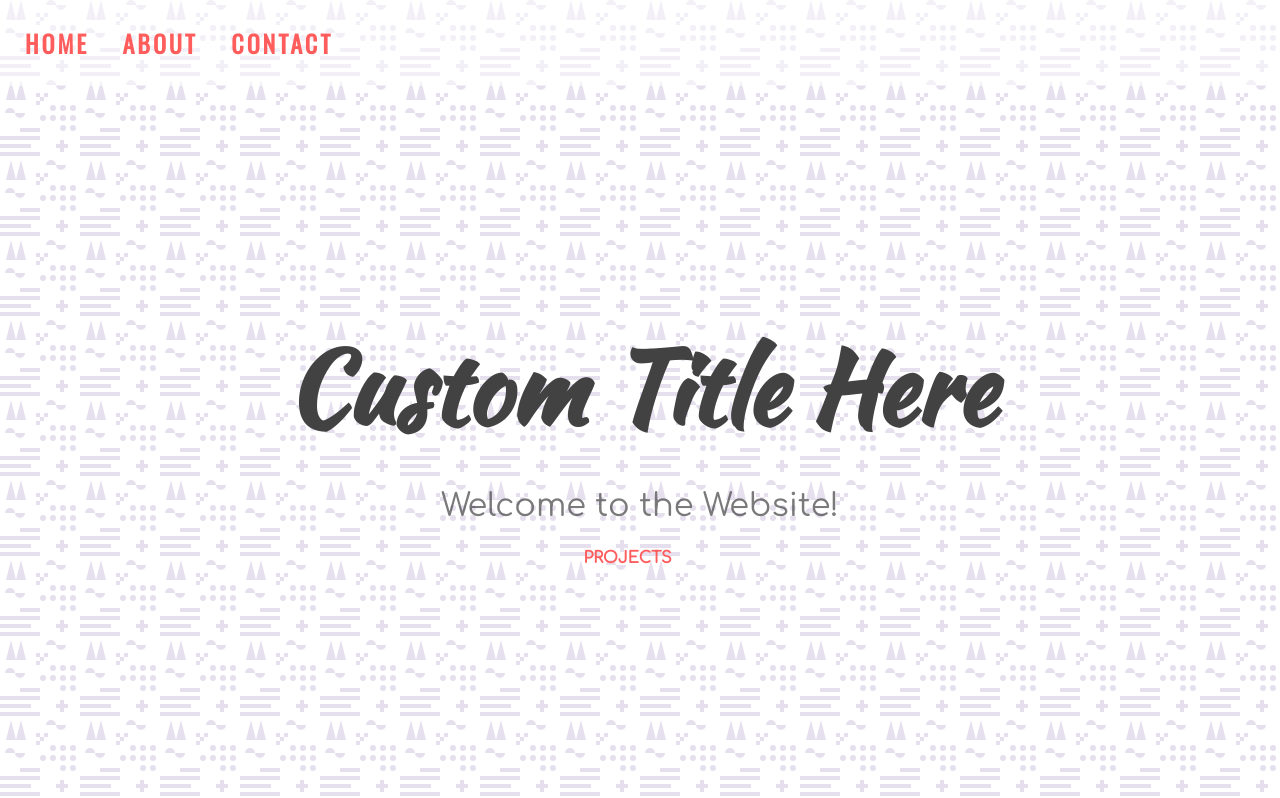
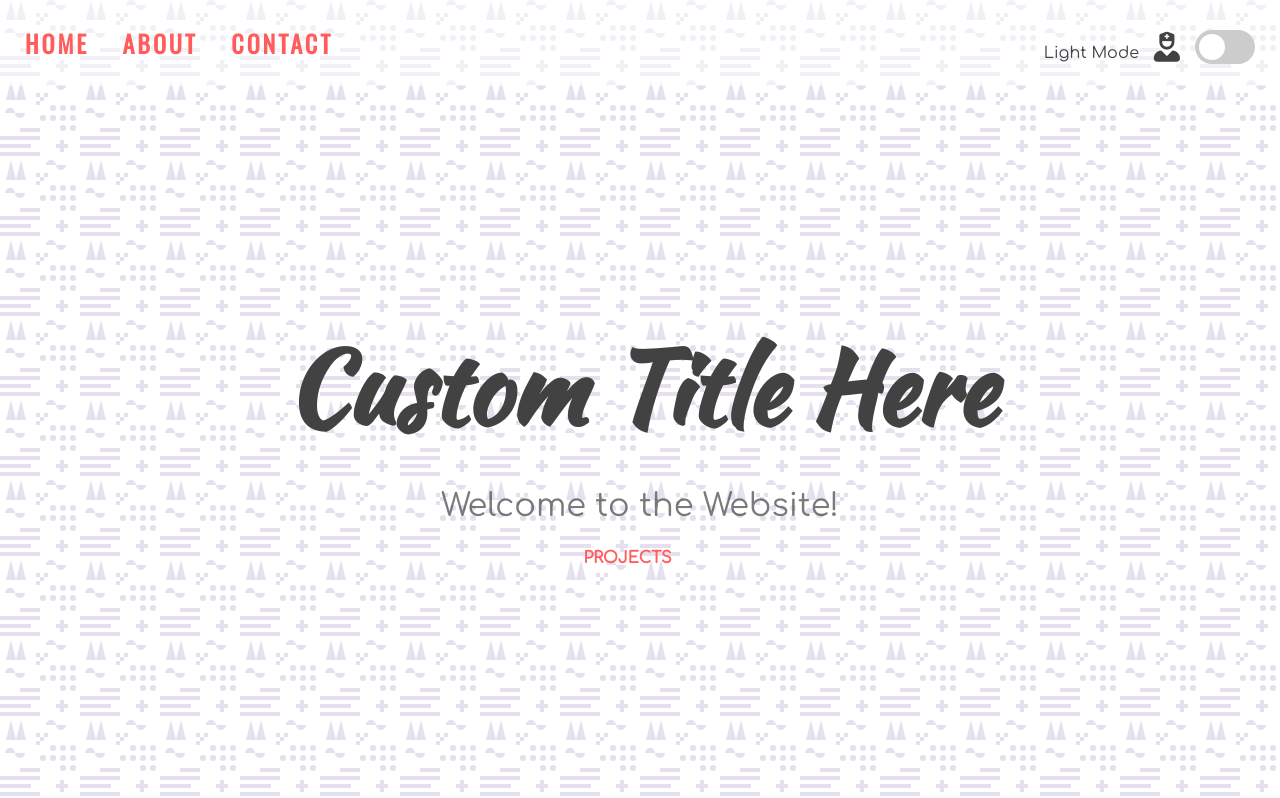
Before and after one commit to nikosajadi/Dark_Light_Mode, a plain HTML site: page index.html in a window 1280 px wide. Shown: the top 798 px of the page. Drawn offline with nearby package versions, Linux system fonts and the light colour scheme.

Commit message:
switch Theme Dynamically

```diff
--- a/index.html
+++ b/index.html
@@ -9,6 +9,17 @@
     <link rel="stylesheet" href="style.css">
 </head>
 <body>
+    <!-- Dark Mode Swich -->
+      <div class="theme-switch-wrapper">
+        <span id="toggle-text">
+        <span id="toggle-text">Light Mode</span>
+        <i class="fas fa-user-nurse"></i>
+    </span>
+    <label class="theme-switch">
+        <input type="checkbox">
+        <div class="slider round"></div>
+    </label>
+      </div>
     <!-- Navigation -->
     <nav id="nav">
         <a href="#home">HOME</a>
--- a/script.js
+++ b/script.js
@@ -0,0 +1,11 @@
+
+const toggleSwitch = document.querySelector('input[type="checkbox"]');
+
+
+//switch Theme Dynamically
+function switchTheme(event) {
+    console.log(event.target.checked);
+}
+
+//event listener
+toggleSwitch.addEventListener('change', switchTheme);
--- a/style.css
+++ b/style.css
@@ -87,7 +87,7 @@ a:focus {
 
 /* About Section */
 .about-container {
-  display: flex;
+  display : flex;
 }
 
 .image-container {
```
